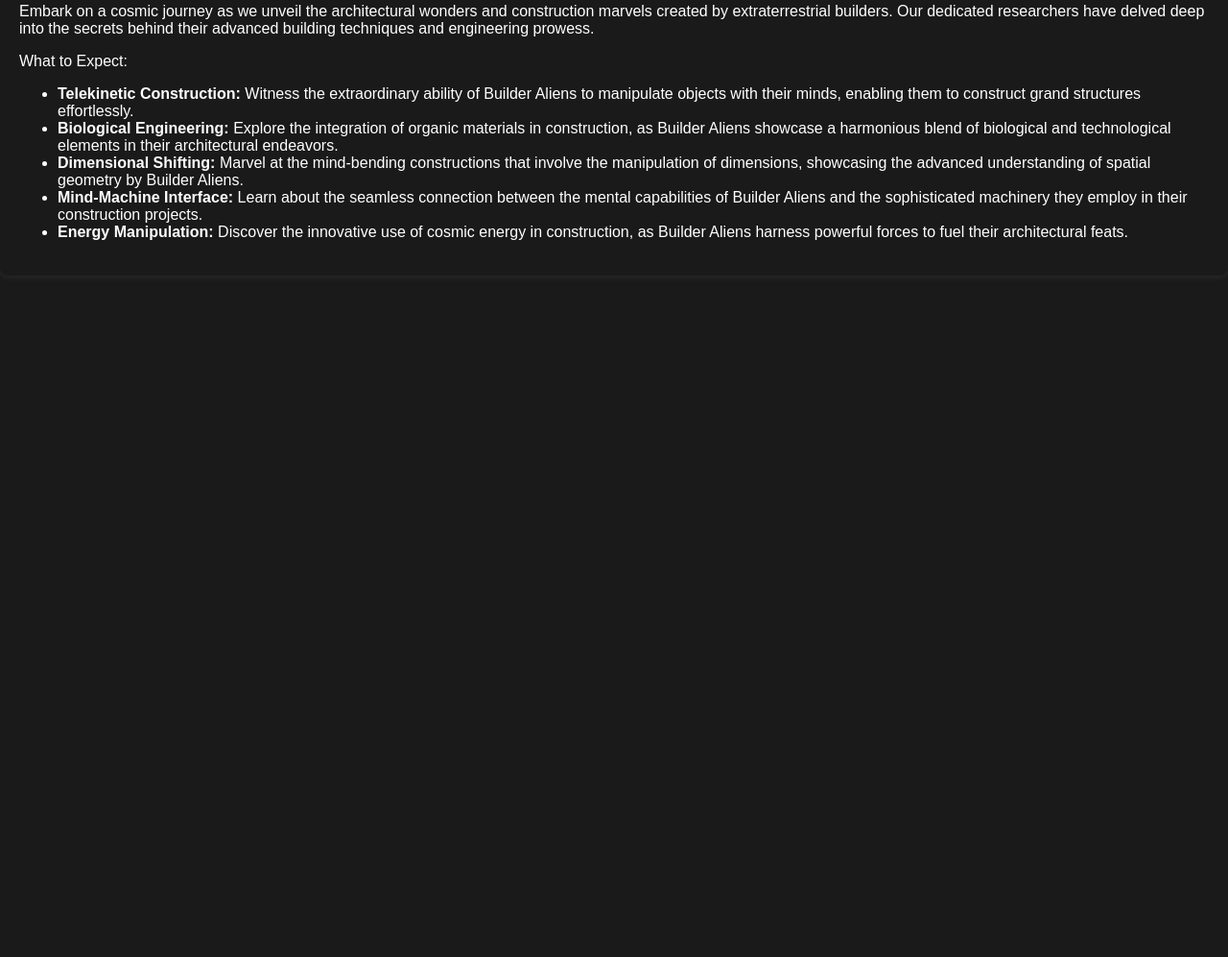
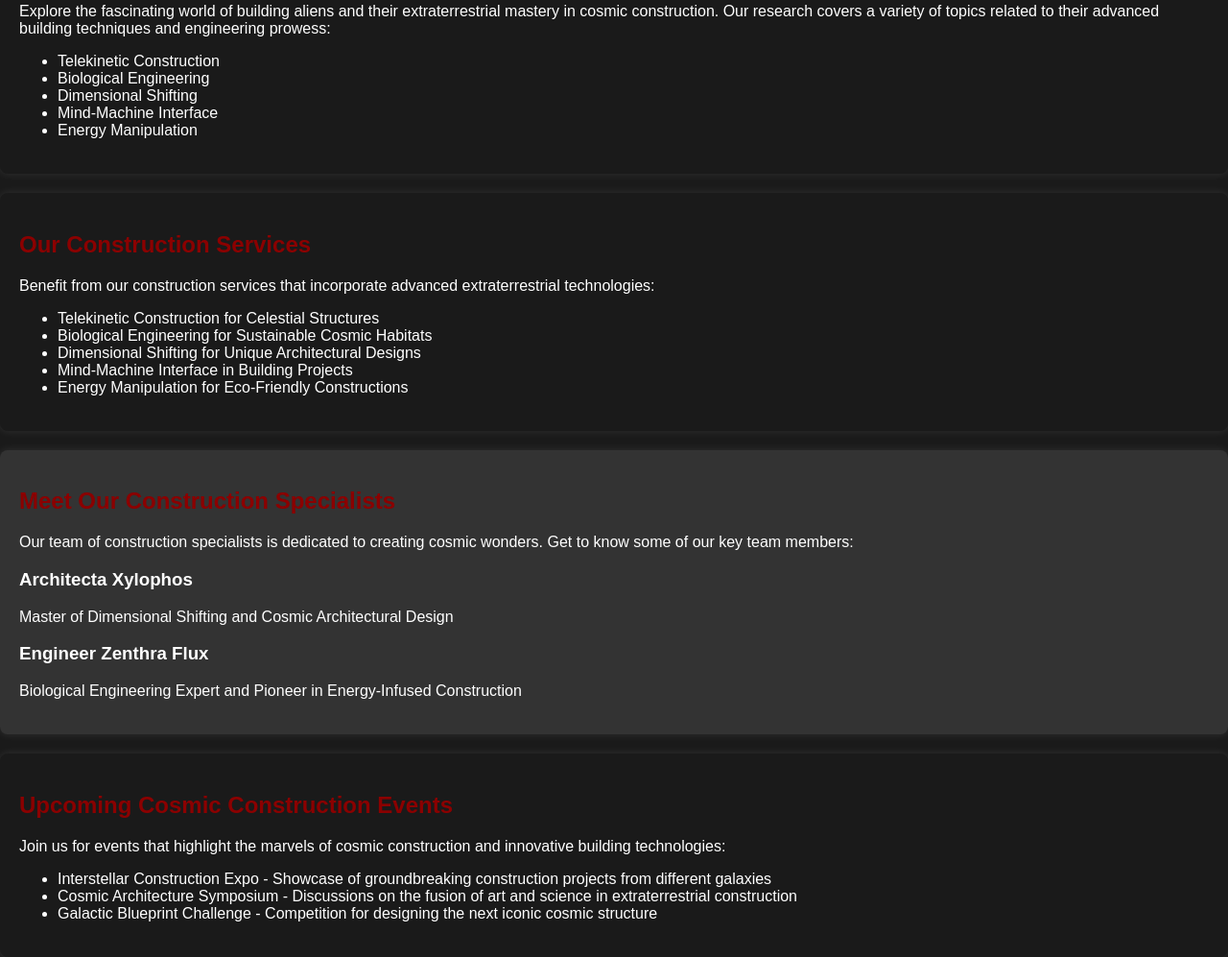
Before and after one commit to Ahurt1030/Final, a plain HTML site: page builder_aliens.html in a window 1280 px wide. Shown: the part 301-1298 px from the top of the page at 96% size. Before the commit the page ends 800 px from the top, so only its background shows below. Drawn offline with Linux system fonts and the light colour scheme.

Commit message:
Update builder_aliens.html

```diff
--- a/builder_aliens.html
+++ b/builder_aliens.html
@@ -26,18 +26,56 @@
 
     <section class="content red-black-builder">
         <h2>Revealing the Construction Skills of Builder Aliens</h2>
-        <p>Embark on a cosmic journey as we unveil the architectural wonders and construction marvels created by extraterrestrial builders. Our dedicated researchers have delved deep into the secrets behind their advanced building techniques and engineering prowess.</p>
-        <p>What to Expect:</p>
+        <p>Explore the fascinating world of building aliens and their extraterrestrial mastery in cosmic construction. Our research covers a variety of topics related to their advanced building techniques and engineering prowess:</p>
         <ul>
-            <li><strong>Telekinetic Construction:</strong> Witness the extraordinary ability of Builder Aliens to manipulate objects with their minds, enabling them to construct grand structures effortlessly.</li>
-            <li><strong>Biological Engineering:</strong> Explore the integration of organic materials in construction, as Builder Aliens showcase a harmonious blend of biological and technological elements in their architectural endeavors.</li>
-            <li><strong>Dimensional Shifting:</strong> Marvel at the mind-bending constructions that involve the manipulation of dimensions, showcasing the advanced understanding of spatial geometry by Builder Aliens.</li>
-            <li><strong>Mind-Machine Interface:</strong> Learn about the seamless connection between the mental capabilities of Builder Aliens and the sophisticated machinery they employ in their construction projects.</li>
-            <li><strong>Energy Manipulation:</strong> Discover the innovative use of cosmic energy in construction, as Builder Aliens harness powerful forces to fuel their architectural feats.</li>
+            <li>Telekinetic Construction</li>
+            <li>Biological Engineering</li>
+            <li>Dimensional Shifting</li>
+            <li>Mind-Machine Interface</li>
+            <li>Energy Manipulation</li>
         </ul>
     </section>
 
+    <section class="services red-black-builder">
+        <h2>Our Construction Services</h2>
+        <p>Benefit from our construction services that incorporate advanced extraterrestrial technologies:</p>
+        <ul>
+            <li>Telekinetic Construction for Celestial Structures</li>
+            <li>Biological Engineering for Sustainable Cosmic Habitats</li>
+            <li>Dimensional Shifting for Unique Architectural Designs</li>
+            <li>Mind-Machine Interface in Building Projects</li>
+            <li>Energy Manipulation for Eco-Friendly Constructions</li>
+        </ul>
+    </section>
 
+    <section class="team red-black-builder">
+        <h2>Meet Our Construction Specialists</h2>
+        <p>Our team of construction specialists is dedicated to creating cosmic wonders. Get to know some of our key team members:</p>
+
+        <article>
+            <h3>Architecta Xylophos</h3>
+            <p>Master of Dimensional Shifting and Cosmic Architectural Design</p>
+        </article>
+        <article>
+            <h3>Engineer Zenthra Flux</h3>
+            <p>Biological Engineering Expert and Pioneer in Energy-Infused Construction</p>
+        </article>
+
+    </section>
+
+    <section class="events red-black-builder">
+        <h2>Upcoming Cosmic Construction Events</h2>
+        <p>Join us for events that highlight the marvels of cosmic construction and innovative building technologies:</p>
+        <ul>
+            <li>Interstellar Construction Expo - Showcase of groundbreaking construction projects from different galaxies</li>
+            <li>Cosmic Architecture Symposium - Discussions on the fusion of art and science in extraterrestrial construction</li>
+            <li>Galactic Blueprint Challenge - Competition for designing the next iconic cosmic structure</li>
+        </ul>
+    </section>
+
+    <footer class="red-black-builder">
+
+    </footer>
 
 </body>
 
```
